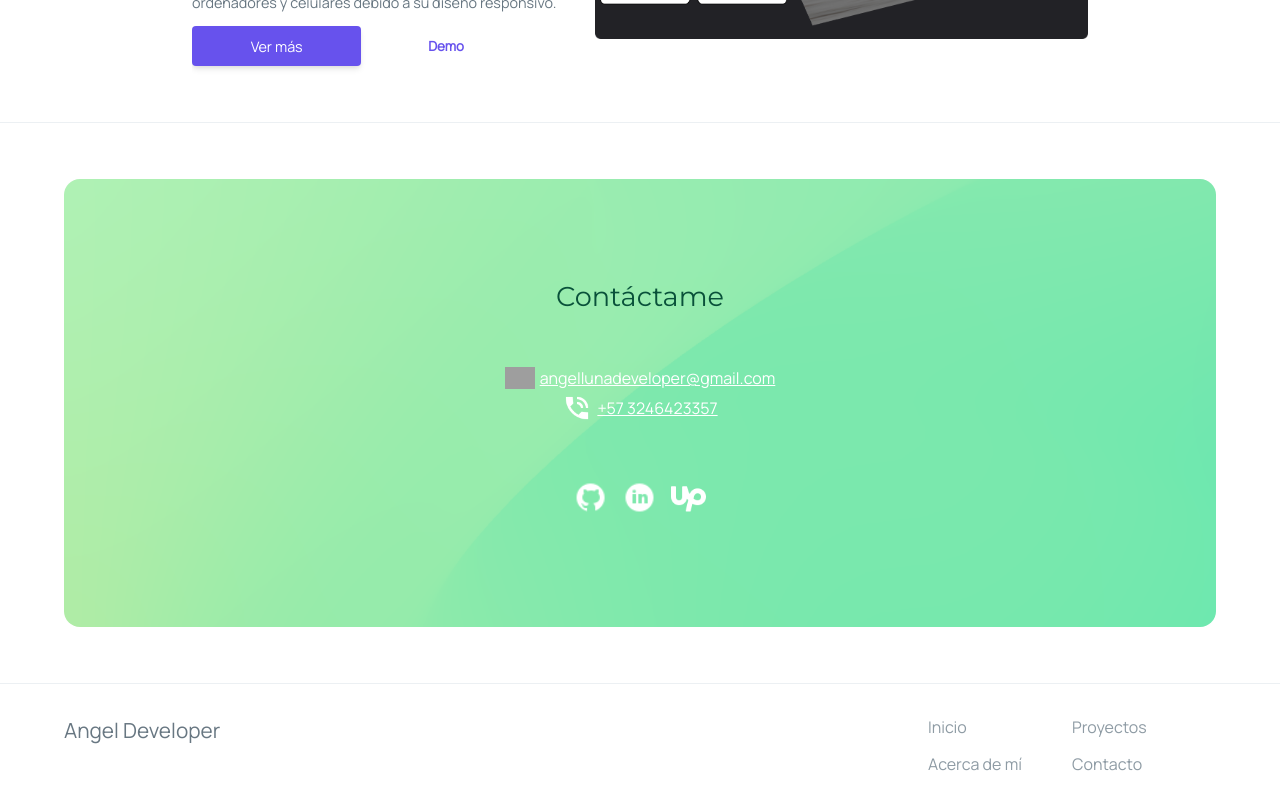
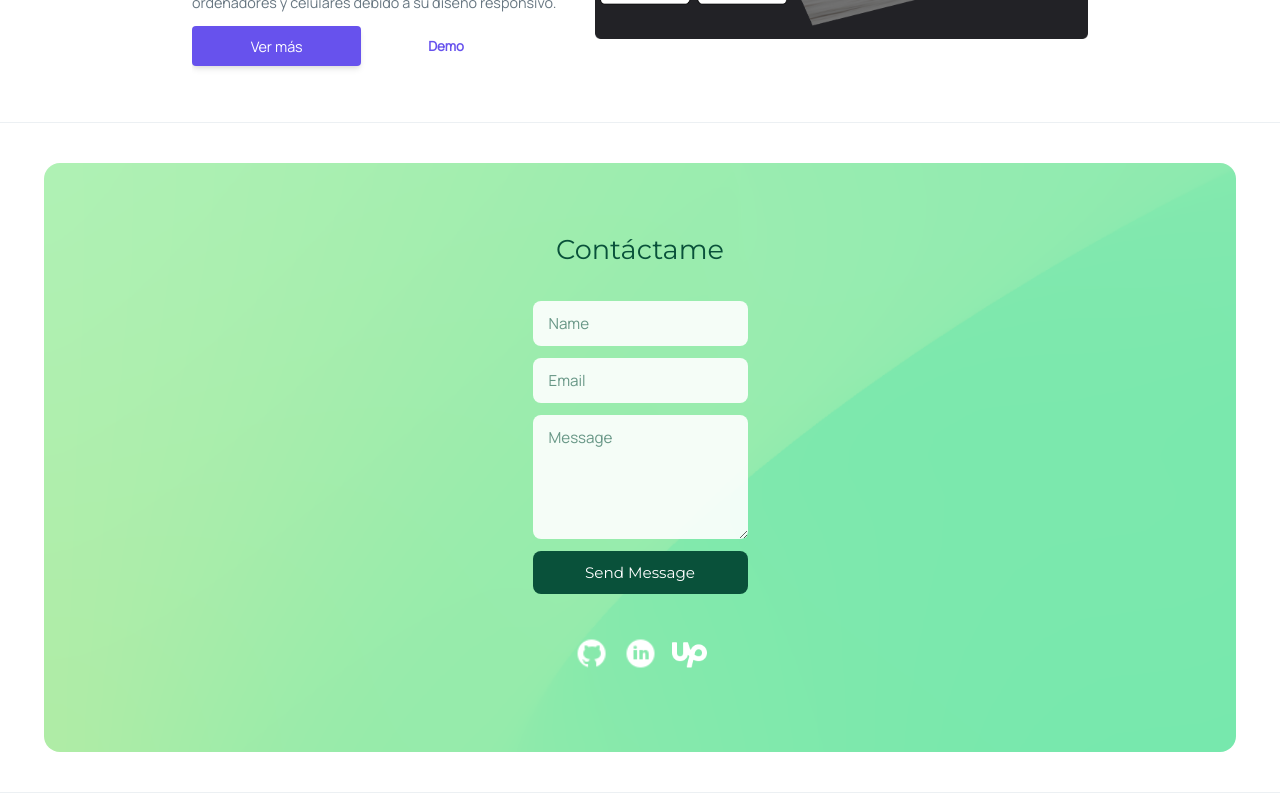
Before and after one commit to AngelLunas/portfolio, a Next.js app: page / in a window 1280 px wide. Shown: the part 1660-2460 px from the top of the page. Built offline with nearby package versions, Linux system fonts and the light colour scheme; grey boxes are pictures that could not be loaded.

Commit message:
contact form with error

```diff
--- a/Components/Contact/index.tsx
+++ b/Components/Contact/index.tsx
@@ -1,4 +1,4 @@
-import React, { useContext } from "react";
+import React, { useContext, useState } from "react";
 import Image from "next/image";
 import styles from '../../styles/Contact.module.css';
 import { motion } from 'framer-motion';
@@ -19,6 +19,30 @@ const container = {
 
 const Contact: React.FC<{contactData: contactType}> = ({contactData}) => {
     const dataContext = useContext(DataContext);
+    const [formData, setFormData] = useState({ name: '', email: '', message: '' });
+    const [status, setStatus] = useState<'idle' | 'loading' | 'success' | 'error'>('idle');
+
+    const handleSubmit = async (e: React.FormEvent) => {
+        e.preventDefault();
+        setStatus('loading');
+
+        try {
+            const res = await fetch('/api/contact', {
+                method: 'POST',
+                headers: { 'Content-Type': 'application/json' },
+                body: JSON.stringify(formData)
+            });
+
+            if (res.ok) {
+                setStatus('success');
+                setFormData({ name: '', email: '', message: '' });
+            } else {
+                setStatus('error');
+            }
+        } catch {
+            setStatus('error');
+        }
+    };
 
     return(
         <motion.div className={styles.containerContact} ref={dataContext ? dataContext.contact : null} initial='initial' whileInView='onScreen' >
@@ -27,20 +51,38 @@ const Contact: React.FC<{contactData: contactType}> = ({contactData}) => {
                     <span className={styles.title}>
                         { contactData.titulo }
                     </span>
-                    <div className={styles.containerData}>
-                        <div className={styles.data}>
-                            <Image src='/iconCall.png' alt='icon call' width={30} height={30} className={styles.img} />
-                            <a href='https://api.whatsapp.com/send/?phone=573246423357' target='_blank' rel="noreferrer" className={styles.textData}>
-                                +57 3246423357
-                            </a>
-                        </div>
-                        <div className={styles.data}>
-                            <Image src='/iconMail.png' alt='icon mail' width={30} height={30} className={styles.img} />
-                            <a href="mailto:angellunadeveloper@gmail.com" className={styles.textData}>
-                                angellunadeveloper@gmail.com
-                            </a>
-                        </div>
-                    </div>
+
+                    <form onSubmit={handleSubmit} className={styles.form}>
+                        <input
+                            type="text"
+                            placeholder="Name"
+                            value={formData.name}
+                            onChange={(e) => setFormData({ ...formData, name: e.target.value })}
+                            className={styles.input}
+                            required
+                        />
+                        <input
+                            type="email"
+                            placeholder="Email"
+                            value={formData.email}
+                            onChange={(e) => setFormData({ ...formData, email: e.target.value })}
+                            className={styles.input}
+                            required
+                        />
+                        <textarea
+                            placeholder="Message"
+                            value={formData.message}
+                            onChange={(e) => setFormData({ ...formData, message: e.target.value })}
+                            className={styles.textarea}
+                            required
+                        />
+                        <button type="submit" className={styles.submitBtn} disabled={status === 'loading'}>
+                            {status === 'loading' ? 'Sending...' : 'Send Message'}
+                        </button>
+                        {status === 'success' && <p className={styles.successMsg}>Message sent!</p>}
+                        {status === 'error' && <p className={styles.errorMsg}>Error sending message</p>}
+                    </form>
+
                     <div className={styles.containerMedia}>
                         <a href="https://github.com/AngelLunas" target='_blank' rel="noreferrer" className={styles.link} >
                             <Image src='/githubIcon.png' alt='github icon' width={35} height={35} />
--- /dev/null
+++ b/pages/api/contact.ts
@@ -0,0 +1,45 @@
+import type { NextApiRequest, NextApiResponse } from 'next';
+
+export default async function handler(
+    req: NextApiRequest,
+    res: NextApiResponse
+) {
+    if (req.method !== 'POST') {
+        return res.status(405).json({ error: 'Method not allowed' });
+    }
+
+    const { name, email, message, subject } = req.body;
+
+    if (!name || !email || !message) {
+        return res.status(400).json({ error: 'All fields are required' });
+    }
+
+    // Format message for sending
+    const formattedSubject = subject.trim() || 'Contact from portfolio';
+    const formattedMessage = `
+        New contact message:
+
+        Name: ${name.trim()}
+        Email: ${email.trim()}
+        Subject: ${formattedSubject}
+
+        Message:
+        ${message.trim()}
+    `;
+
+    try {
+        // Here would go the email sending logic (SendGrid, Resend, etc.)
+        console.log('Sending message:', formattedMessage);
+
+        // Simulate sending delay
+        await new Promise(resolve => setTimeout(resolve, 1000));
+
+        return res.status(200).json({
+            success: true,
+            message: 'Message sent! I will get back to you soon.'
+        });
+    } catch (error) {
+        console.error('Error sending message:', error);
+        return res.status(500).json({ error: 'Error sending message' });
+    }
+}
--- a/styles/Contact.module.css
+++ b/styles/Contact.module.css
@@ -1,14 +1,14 @@
 .containerContact {
     width: 100%;
-    height: 70vh;
+    min-height: 70vh;
     display: flex;
     align-items: center;
     justify-content: center;
     border-top: 1px solid #ECF0F3;
+    padding: 40px 0;
 }
 
 .contact {
-    height: 80%;
     width: 90%;
     background-image: url('/bggreen.png');
     background-size: cover;
@@ -16,6 +16,7 @@
     display: flex;
     justify-content: center;
     align-items: center;
+    padding: 40px 20px;
 }
 
 .contactContainer {
@@ -23,8 +24,9 @@
     align-items: center;
     justify-content: center;
     flex-direction: column;
-    height: 55%;
-    justify-content: space-between;
+    height: auto;
+    padding: 30px 20px;
+    gap: 15px;
 }
 
 .title {
@@ -67,3 +69,66 @@
 .link {
     margin: 7px;
 }
+
+.form {
+    display: flex;
+    flex-direction: column;
+    gap: 12px;
+    width: 100%;
+    max-width: 320px;
+    margin: 20px 0;
+}
+
+.input, .textarea {
+    padding: 12px 16px;
+    border: none;
+    border-radius: 8px;
+    font-family: 'Manrope', sans-serif;
+    font-size: 0.95em;
+    background: rgba(255, 255, 255, 0.9);
+    color: #09513A;
+}
+
+.input::placeholder, .textarea::placeholder {
+    color: #09513A99;
+}
+
+.textarea {
+    min-height: 100px;
+    resize: vertical;
+}
+
+.submitBtn {
+    padding: 12px 24px;
+    background: #09513A;
+    color: white;
+    border: none;
+    border-radius: 8px;
+    font-family: 'Montserrat', sans-serif;
+    font-size: 0.95em;
+    cursor: pointer;
+    transition: background 0.2s;
+}
+
+.submitBtn:hover {
+    background: #0a6349;
+}
+
+.submitBtn:disabled {
+    background: #09513A88;
+    cursor: not-allowed;
+}
+
+.successMsg {
+    color: white;
+    font-family: 'Manrope', sans-serif;
+    text-align: center;
+    margin: 0;
+}
+
+.errorMsg {
+    color: #ff6b6b;
+    font-family: 'Manrope', sans-serif;
+    text-align: center;
+    margin: 0;
+}
```
Also changed, not shown: 1 other file (tests, documents, lock files or other folders).
